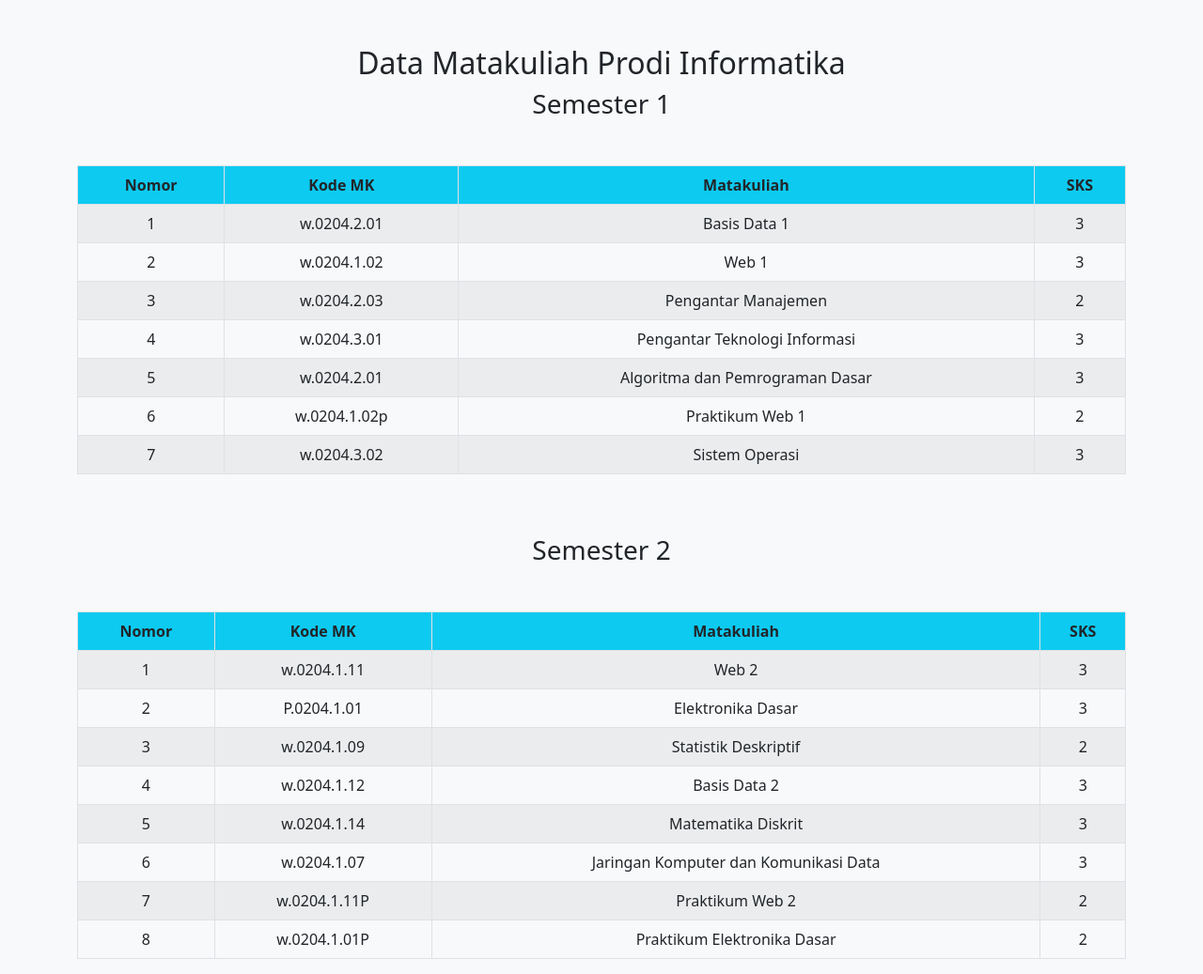
After one commit to sulthonhadi/utskita, a CodeIgniter 4 app: the page made by app/Views/pages/shevi_kurikulum/page2.php in a window 1280 px wide. The commit adds this page. Shown: the whole page at 94% size. Run offline with PHP 8.4 and a stand-in for CodeIgniter, Linux system fonts and the light colour scheme; the template is opened without the code that fills it, so the values that code supplies are empty; some libraries are stand-ins or nearby versions.

Commit message:
kuirikulum

```diff
--- a/app/Views/pages/Niam/Dataalumni.php
+++ b/app/Views/pages/Niam/Dataalumni.php
@@ -38,10 +38,10 @@
             <div class="collapse navbar-collapse" id="collapsibleNavId">
                 <ul class="navbar-nav ms-auto mt-2 mt-lg-0">
                     <li class="nav-item">
-                        <a class="nav-link" href="<?= base_url('alumni') ?>">Data Alumni</a>
+                        <a class="nav-link active" href="<?= base_url('alumni') ?>">Data Alumni</a>
                     </li>
                     <li class="nav-item">
-                        <a class="nav-link active" href="<?= base_url('f_alumni') ?>">Form Pengguna Lulusan</a>
+                        <a class="nav-link" href="<?= base_url('f_alumni') ?>">Form Pengguna Lulusan</a>
                     </li>
                 </ul>
             </div>
--- /dev/null
+++ b/app/Views/pages/shevi_kurikulum/page2.php
@@ -0,0 +1,140 @@
+<!doctype html>
+<html lang="en">
+
+<head>
+    <title>Title</title>
+    <!-- Required meta tags -->
+    <meta charset="utf-8">
+    <meta name="viewport" content="width=device-width, initial-scale=1, shrink-to-fit=no">
+
+    <!-- Bootstrap CSS v5.2.1 -->
+    <link href="https://cdn.jsdelivr.net/npm/bootstrap@5.2.1/dist/css/bootstrap.min.css" rel="stylesheet" integrity="sha384-iYQeCzEYFbKjA/T2uDLTpkwGzCiq6soy8tYaI1GyVh/UjpbCx/TYkiZhlZB6+fzT" crossorigin="anonymous">
+
+</head>
+
+
+
+<body class="bg-light">
+    <div class="container mt-5">
+        <?php
+        $matkul = [
+            [
+                "nomor" => "1", "kode_mk" => "w.0204.2.01", "matkul" => "Basis Data 1", "sks" => "3",
+            ],
+            [
+                "nomor" => "2", "kode_mk" => "w.0204.1.02", "matkul" => "Web 1", "sks" => "3",
+            ],
+            [
+                "nomor" => "3", "kode_mk" => "w.0204.2.03", "matkul" => "Pengantar Manajemen", "sks" => "2",
+            ],
+            [
+                "nomor" => "4", "kode_mk" => "w.0204.3.01", "matkul" => "Pengantar Teknologi Informasi", "sks" => "3",
+            ],
+            [
+                "nomor" => "5", "kode_mk" => "w.0204.2.01", "matkul" => "Algoritma dan Pemrograman Dasar", "sks" => "3",
+            ],
+            [
+                "nomor" => "6", "kode_mk" => "w.0204.1.02p", "matkul" => "Praktikum Web 1", "sks" => "2",
+            ],
+            [
+                "nomor" => "7", "kode_mk" => "w.0204.3.02", "matkul" => "Sistem Operasi", "sks" => "3",
+            ],
+
+        ];
+        $mk1 = [
+            [
+                "nomor" => "1", "kode_mk" => "w.0204.1.11", "matkul" => "Web 2", "sks" => "3",
+            ],
+            [
+                "nomor" => "2", "kode_mk" => "P.0204.1.01", "matkul" => "Elektronika Dasar", "sks" => "3",
+            ],
+            [
+                "nomor" => "3", "kode_mk" => "w.0204.1.09", "matkul" => "Statistik Deskriptif", "sks" => "2",
+            ],
+            [
+                "nomor" => "4", "kode_mk" => "w.0204.1.12", "matkul" => "Basis Data 2", "sks" => "3",
+            ],
+            [
+                "nomor" => "5", "kode_mk" => "w.0204.1.14", "matkul" => "Matematika Diskrit", "sks" => "3",
+            ],
+            [
+                "nomor" => "6", "kode_mk" => "w.0204.1.07", "matkul" => "Jaringan Komputer dan Komunikasi Data", "sks" => "3",
+            ],
+            [
+                "nomor" => "7", "kode_mk" => "w.0204.1.11P", "matkul" => "Praktikum Web 2", "sks" => "2",
+            ],
+            [
+                "nomor" => "8", "kode_mk" => "w.0204.1.01P", "matkul" => "Praktikum Elektronika Dasar", "sks" => "2",
+            ],
+        ]
+        ?>
+
+
+        <h2 class="text-center">Data Matakuliah Prodi Informatika</h2>
+        <table class="table table-bordered table-striped table-hover mt-5">
+            <h3 class="text-center">Semester 1</h3>
+            <thead>
+                <tr class="text-center bg-info">
+                    <th>Nomor</th>
+                    <th>Kode MK</th>
+                    <th>Matakuliah</th>
+                    <th>SKS</th>
+                </tr>
+            </thead>
+            <tbody>
+                <?php
+                foreach ($matkul as $mk) {
+                ?>
+                    <tr class="text-center">
+                        <td><?php echo $mk['nomor'] ?></td>
+                        <td><?php echo $mk['kode_mk'] ?></td>
+                        <td><?php echo $mk['matkul'] ?></td>
+                        <td><?php echo $mk['sks'] ?></td>
+                    </tr>
+                <?php
+                }
+                ?>
+            </tbody>
+        </table>
+        <br>
+        <br>
+        <table class="table table-bordered table-striped table-hover mt-5">
+            <h3 class="text-center">Semester 2</h3>
+            <thead>
+                <tr class="text-center bg-info">
+                    <th>Nomor</th>
+                    <th>Kode MK</th>
+                    <th>Matakuliah</th>
+                    <th>SKS</th>
+                </tr>
+            </thead>
+            <tbody>
+                <?php
+                foreach ($mk1 as $mk2) {
+                ?>
+                    <tr class="text-center">
+                        <td><?php echo $mk2['nomor'] ?></td>
+                        <td><?php echo $mk2['kode_mk'] ?></td>
+                        <td><?php echo $mk2['matkul'] ?></td>
+                        <td><?php echo $mk2['sks'] ?></td>
+                    </tr>
+                <?php
+                }
+                ?>
+            </tbody>
+        </table>
+    </div>
+
+
+
+
+
+    <!-- Bootstrap JavaScript Libraries -->
+    <script src="https://cdn.jsdelivr.net/npm/@popperjs/core@2.11.6/dist/umd/popper.min.js" integrity="sha384-oBqDVmMz9ATKxIep9tiCxS/Z9fNfEXiDAYTujMAeBAsjFuCZSmKbSSUnQlmh/jp3" crossorigin="anonymous">
+    </script>
+
+    <script src="https://cdn.jsdelivr.net/npm/bootstrap@5.2.1/dist/js/bootstrap.min.js" integrity="sha384-7VPbUDkoPSGFnVtYi0QogXtr74QeVeeIs99Qfg5YCF+TidwNdjvaKZX19NZ/e6oz" crossorigin="anonymous">
+    </script>
+</body>
+
+</html>
```
Also changed, not shown: app/Views/pages/shevi_kurikulum/page1.php (added, +50 -0 lines).
